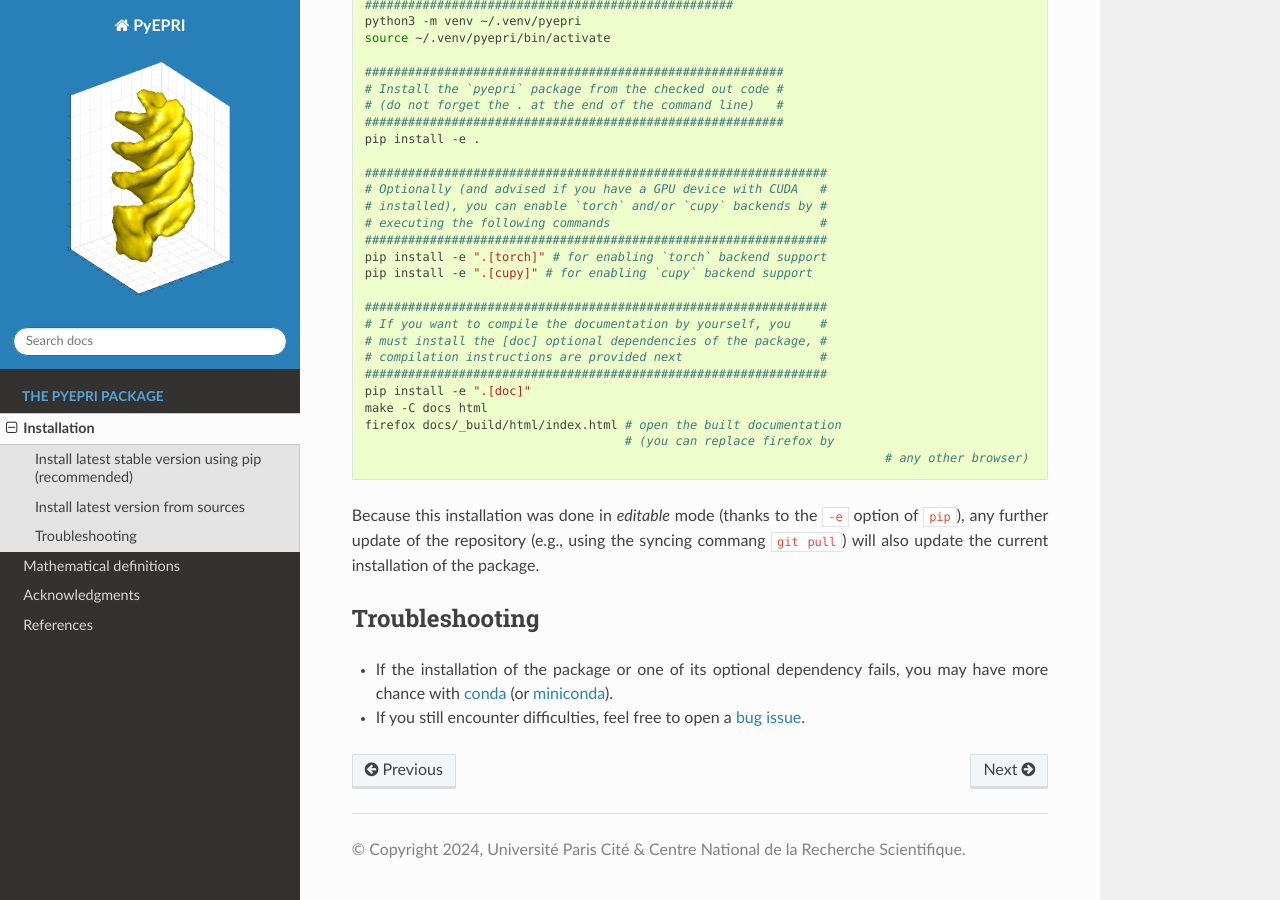
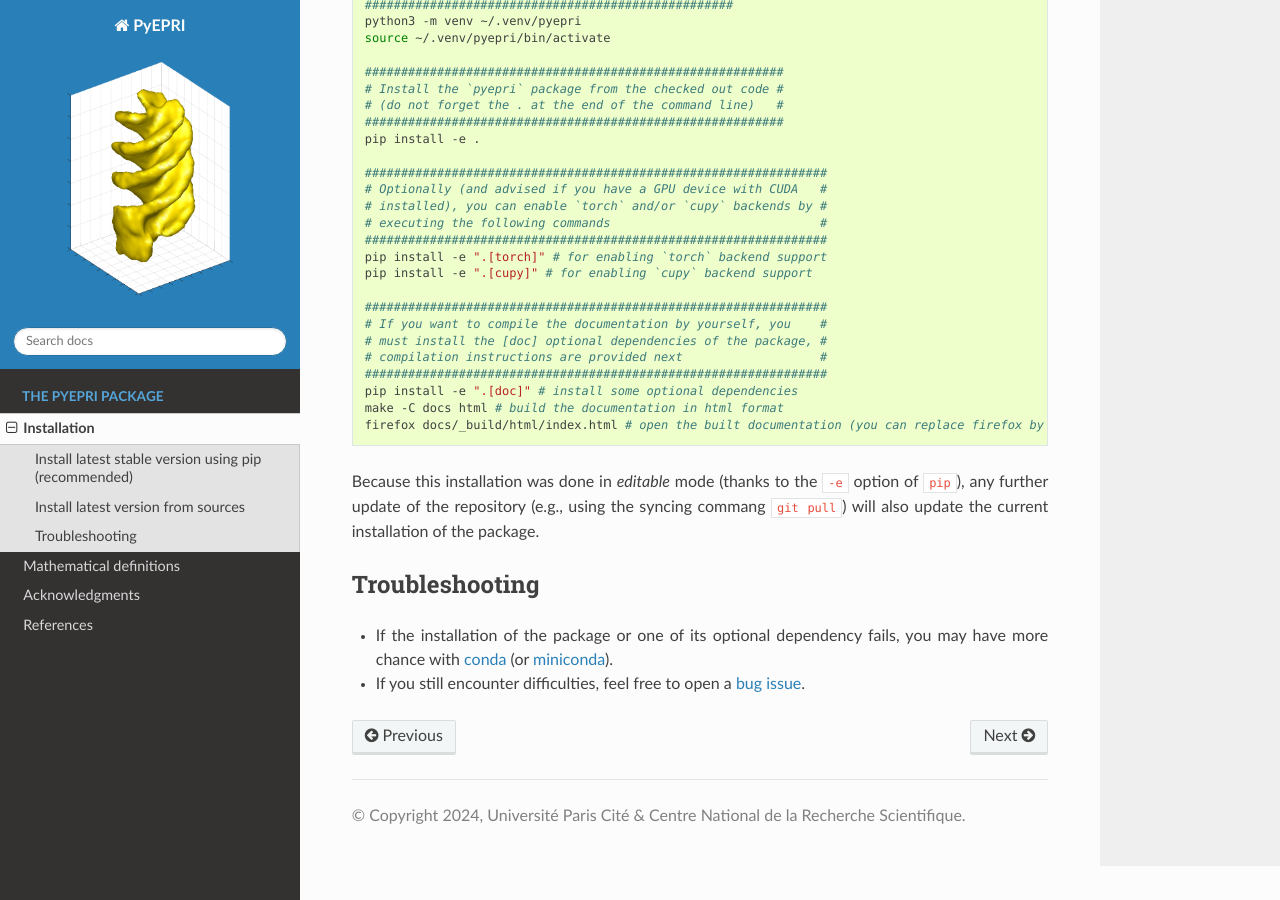
Before and after one commit to remy-abergel/pyepri, a Sphinx documentation site: the page built from docs/installation.md, in a window 1280 px wide and 900 px high, scrolled down 923 px. Built offline with Sphinx 7.4.7 and the Read the Docs theme 3.1.0, drawn with Linux system fonts in a browser that asks for light colours; pages that are not in the unit, such as notebooks, are missing from menus.

Commit message:
added documentation compilation instruction & prepare switch private -> public of the repo

````diff
--- a/docs/installation.md
+++ b/docs/installation.md
@@ -66,11 +66,9 @@ pip install -e ".[cupy]" # for enabling `cupy` backend support
 # must install the [doc] optional dependencies of the package, #
 # compilation instructions are provided next                   #
 ################################################################
-pip install -e ".[doc]"
-make -C docs html
-firefox docs/_build/html/index.html # open the built documentation
-                                    # (you can replace firefox by
-									# any other browser)
+pip install -e ".[doc]" # install some optional dependencies
+make -C docs html # build the documentation in html format
+firefox docs/_build/html/index.html # open the built documentation (you can replace firefox by any other browser)
 ```
 
 Because this installation was done in *editable* mode (thanks to the
````
Also changed, not shown: CHANGELOG.md (+2 -2 lines), README.md (+3 -5 lines).
